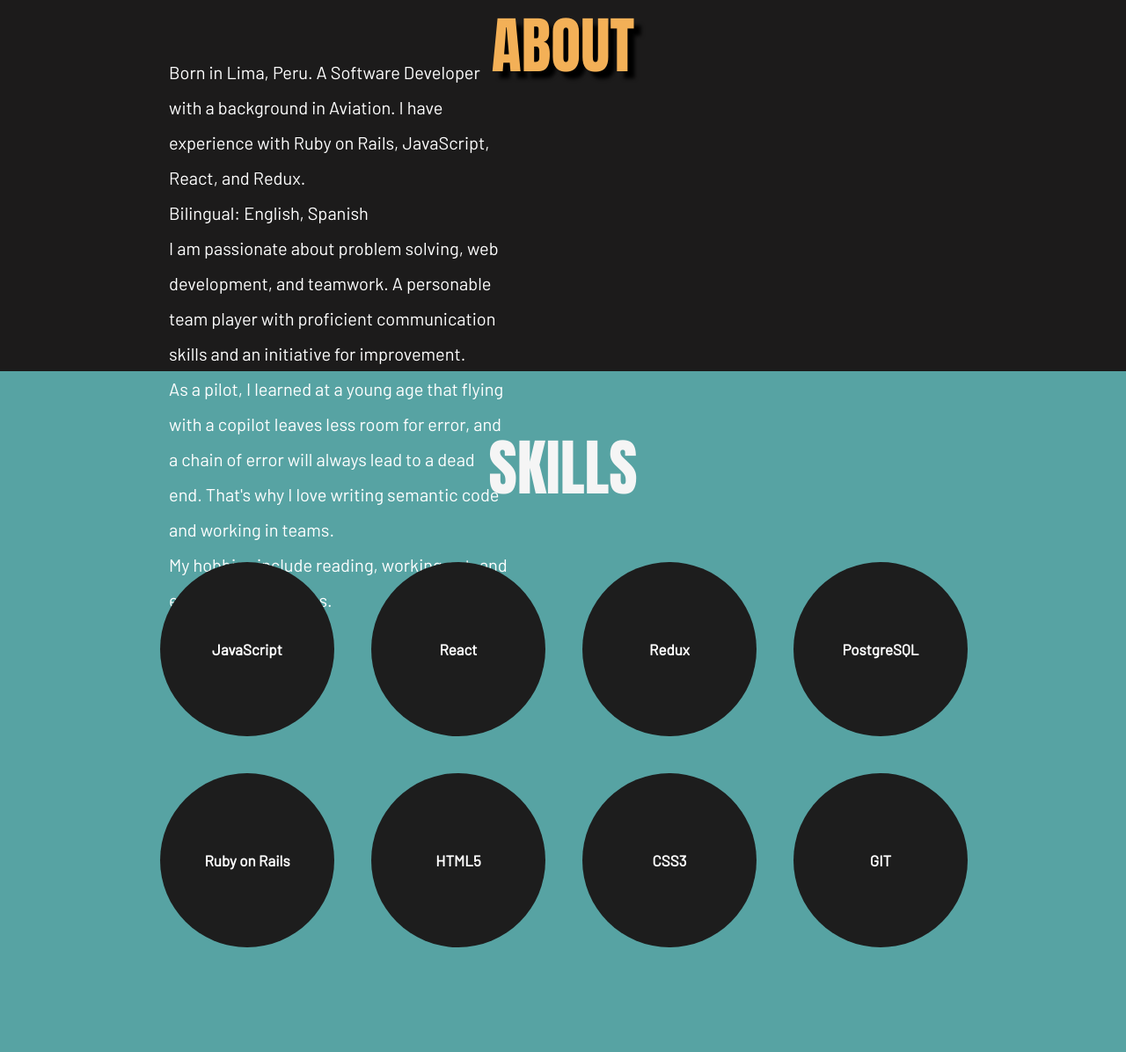
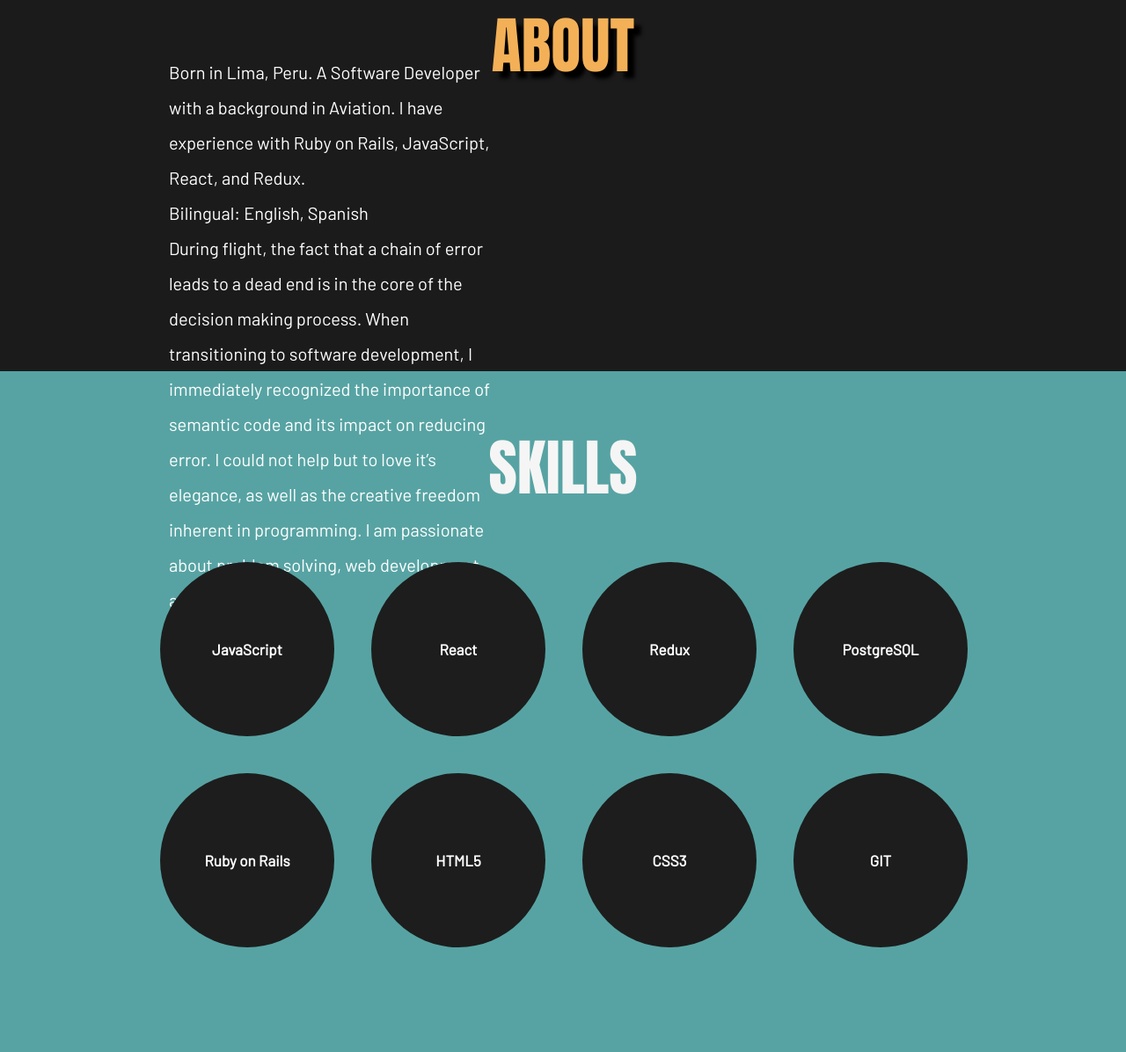
Before and after one commit to paulobocanegra/portfolio, a PHP site: page / in a window 1280 px wide. Shown: the part 842-2038 px from the top of the page at 88% size. Run offline with PHP 8.4, Linux system fonts and the light colour scheme.

Commit message:
update bio

```diff
--- a/assets/css/body.css
+++ b/assets/css/body.css
@@ -20,6 +20,7 @@
     width:70vw;
     display:flex;
     flex-direction:row;
+    align-items: center;
     /* justify-content: space-between; */
 }
 .about-text{
--- a/index.html
+++ b/index.html
@@ -106,13 +106,15 @@
         <div class="about-section">
             <div class="about-text">
                 <p>
-                Born in Lima, Peru. A Software Developer with a background in Aviation. I have experience with Ruby on Rails, JavaScript, React, and
+                Born in Lima, Peru. A Software Developer with a background in Aviation. I have experience with Ruby on Rails,
+                JavaScript, React, and
                 Redux. <br> Bilingual: English, Spanish<br>
-                I am passionate about problem solving, web development, and teamwork. A personable team player with proficient
-                communication skills and an initiative for improvement. <br>
-                As a pilot, I learned at a young age that flying with a copilot leaves less room for error, and a chain of error will
-                always lead to a dead end. That's why I love writing semantic code and working in teams. <br>
-                My hobbies include reading, working out, and exploring new places.</p>
+
+                During flight, the fact that a chain of error leads to a dead end is in the core of the decision making
+                process. When transitioning to software development, I immediately recognized the importance of semantic code and its
+                impact on reducing error. I could not help but to love it’s elegance, as well as the creative freedom
+                inherent in programming.
+                I am passionate about problem solving, web development, and teamwork.<br>
             </div>
             <a href="https://www.youtube.com/watch?v=kKE3VJAB4SE&ab_channel=PauloBocanegra" target="_blank">
                 <div id="about-image" class="about-image">
```
